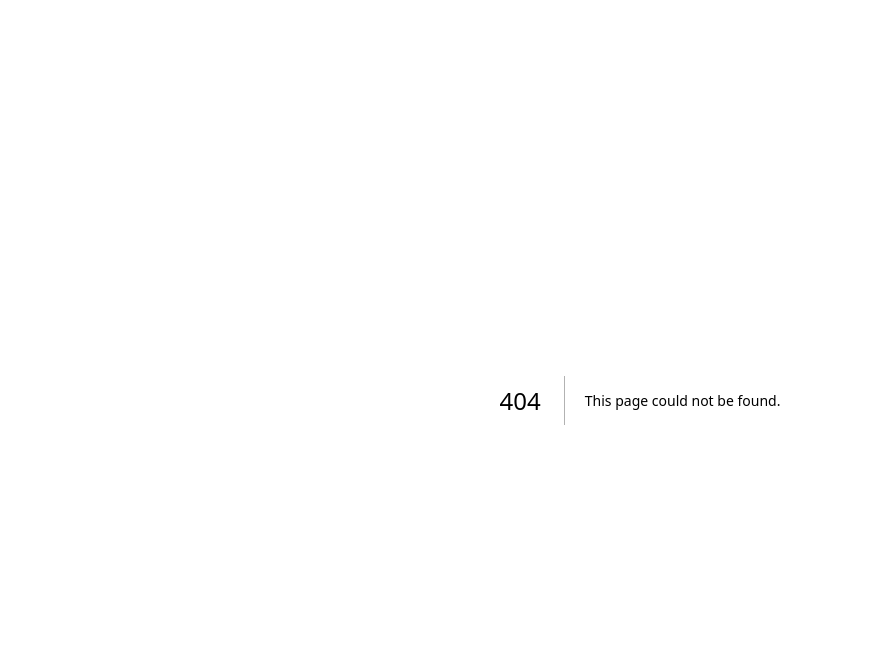
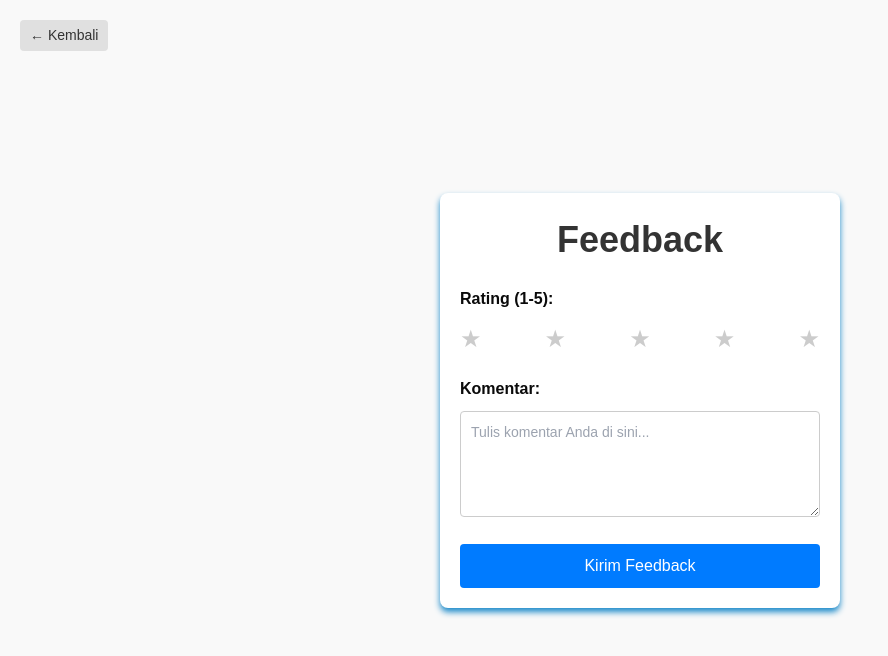
Before and after one commit to taufanrizki/bantuajadulu, a Next.js app: page /feedback in a window 1280 px wide. Before the commit this address had no page. Shown: the top 656 px of the page, without its empty margins (0-888 px from the left). Built offline with nearby package versions, Linux system fonts and the light colour scheme.

Commit message:
Update Fitur Feedback

```diff
--- /dev/null
+++ b/src/app/feedback/page.tsx
@@ -0,0 +1,201 @@
+"use client";
+
+import React, { useState } from "react";
+import { useRouter } from "next/navigation"; // Untuk navigasi
+
+const FeedbackPage = () => {
+    const [rating, setRating] = useState<number | null>(null);
+    const [comment, setComment] = useState<string>("");
+    const router = useRouter(); // Hook untuk navigasi
+
+    const handleSubmit = (e: React.FormEvent) => {
+        e.preventDefault();
+
+        if (!rating || !comment.trim()) {
+            alert("Harap isi rating dan komentar terlebih dahulu!");
+            return;
+        }
+
+        alert(`Rating: ${rating}, Komentar: ${comment}`);
+    };
+
+    return (
+        <div
+            style={{
+                display: "flex",
+                justifyContent: "center",
+                alignItems: "center",
+                flexDirection: "column",
+                height: "100vh",
+                backgroundColor: "#f9f9f9",
+                padding: "20px",
+                position: "relative", // Untuk menempatkan tombol di luar formulir
+            }}
+        >
+            {/* Tombol Kembali */}
+            <button
+                type="button"
+                onClick={() => router.back()} // Navigasi ke halaman sebelumnya
+                style={{
+                    position: "absolute",
+                    top: "20px",
+                    left: "20px",
+                    backgroundColor: "#e0e0e0",
+                    border: "none",
+                    borderRadius: "4px",
+                    padding: "5px 10px",
+                    cursor: "pointer",
+                    fontSize: "14px",
+                    color: "#333",
+                }}
+            >
+                ← Kembali
+            </button>
+
+            <form
+                onSubmit={handleSubmit}
+                style={{
+                    backgroundColor: "#fff",
+                    padding: "20px",
+                    borderRadius: "8px",
+                    boxShadow: "0 4px 6px rgb(26, 137, 201)",
+                    width: "100%",
+                    maxWidth: "400px",
+                }}
+            >
+                {/* Title Section */}
+                <h1
+                    style={{
+                        marginBottom: "20px",
+                        color: "#333",
+                        fontSize: "36px",
+                        fontWeight: "bold",
+                        textAlign: "center",
+                    }}
+                >
+                    Feedback
+                </h1>
+
+                {/* Rating Section */}
+                <div style={{ marginBottom: "20px" }}>
+                    <label
+                        style={{ display: "block", marginBottom: "10px", fontWeight: "bold" }}
+                    >
+                        Rating (1-5):
+                    </label>
+                    <div style={{ display: "flex", justifyContent: "space-between" }}>
+                        {[5, 4, 3, 2, 1].map((num) => (
+                            <span key={num}>
+                                <input
+                                    type="radio"
+                                    id={`star${num}`}
+                                    name="rating"
+                                    value={num}
+                                    onChange={(e) => setRating(Number(e.target.value))}
+                                    style={{ display: "none" }}
+                                />
+                                <label
+                                    htmlFor={`star${num}`}
+                                    style={{
+                                        fontSize: "24px",
+                                        cursor: "pointer",
+                                        color: rating && rating >= num ? "#f5c518" : "#ccc",
+                                    }}
+                                >
+                                    ★
+                                </label>
+                            </span>
+                        ))}
+                    </div>
+                </div>
+
+                {/* Comment Section */}
+                <div style={{ marginBottom: "20px" }}>
+                    <label
+                        htmlFor="comment"
+                        style={{ display: "block", marginBottom: "10px", fontWeight: "bold" }}
+                    >
+                        Komentar:
+                    </label>
+                    <textarea
+                        id="comment"
+                        name="comment"
+                        rows={4}
+                        placeholder="Tulis komentar Anda di sini..."
+                        onChange={(e) => setComment(e.target.value)}
+                        style={{
+                            width: "100%",
+                            padding: "10px",
+                            borderRadius: "4px",
+                            border: "1px solid #ccc",
+                            fontSize: "14px",
+                        }}
+                    ></textarea>
+                </div>
+
+                <button
+                    type="submit"
+                    style={{
+                        width: "100%",
+                        padding: "10px 15px",
+                        backgroundColor: "#007BFF",
+                        color: "#fff",
+                        border: "none",
+                        borderRadius: "4px",
+                        cursor: "pointer",
+                        fontSize: "16px",
+                    }}
+                >
+                    Kirim Feedback
+                </button>
+            </form>
+
+            {/* Display feedback if available */}
+            {rating && comment && (
+                <div
+                    style={{
+                        marginTop: "20px",
+                        backgroundColor: "#fff",
+                        padding: "20px",
+                        borderRadius: "8px",
+                        boxShadow: "0 4px 6px rgba(0, 0, 0, 0.1)",
+                        width: "100%",
+                        maxWidth: "400px",
+                    }}
+                >
+                    <h2
+                        style={{
+                            marginBottom: "15px",
+                            color: "#333",
+                            fontSize: "24px",
+                            fontWeight: "bold",
+                        }}
+                    >
+                        Feedback Anda
+                    </h2>
+                    <p
+                        style={{
+                            margin: "10px 0",
+                            fontSize: "18px",
+                            fontWeight: "bold",
+                            color: "#333",
+                        }}
+                    >
+                        Rating: {rating} ★
+                    </p>
+                    <p
+                        style={{
+                            margin: "10px 0",
+                            fontSize: "18px",
+                            color: "#555",
+                        }}
+                    >
+                        Komentar: {comment}
+                    </p>
+                </div>
+            )}
+        </div>
+    );
+};
+
+export default FeedbackPage;
--- a/src/components/ui/grid-coloum.tsx
+++ b/src/components/ui/grid-coloum.tsx
@@ -67,7 +67,7 @@ export default function DonationList() {
                                     <div className="mt-4 text-right">
                                         <Link
                                             href={`/donasi/${donation.id}`}
-                                            className="inline-block bg-blue-600 text-white px-4 py-2 text-sm rounded-md hover:bg-blue-700 transition"
+                                            className="inline-block bg-blue-600 text-white px-4 py-2 text-sm rounded-md hover:bg-red-700 transition"
                                         >
                                             Donasi
                                         </Link>
--- a/src/components/ui/navigation-menu.tsx
+++ b/src/components/ui/navigation-menu.tsx
@@ -3,7 +3,8 @@ import { Disclosure, DisclosureButton, DisclosurePanel } from '@headlessui/react
 const navigation = [
   { name: 'Home', href: '/', current: false },
   { name: 'List Donasi', href: '/listdonasi/', current: false },
-  { name: 'About', href: '/about', current: false },
+  { name: 'About', href: '/about/', current: false },
+  { name: 'Feedback', href: '/feedback', current: false },
 ]
 
 function classNames(...classes: any) {
```
Also changed, not shown: 1 other file (tests, documents, lock files or other folders).
